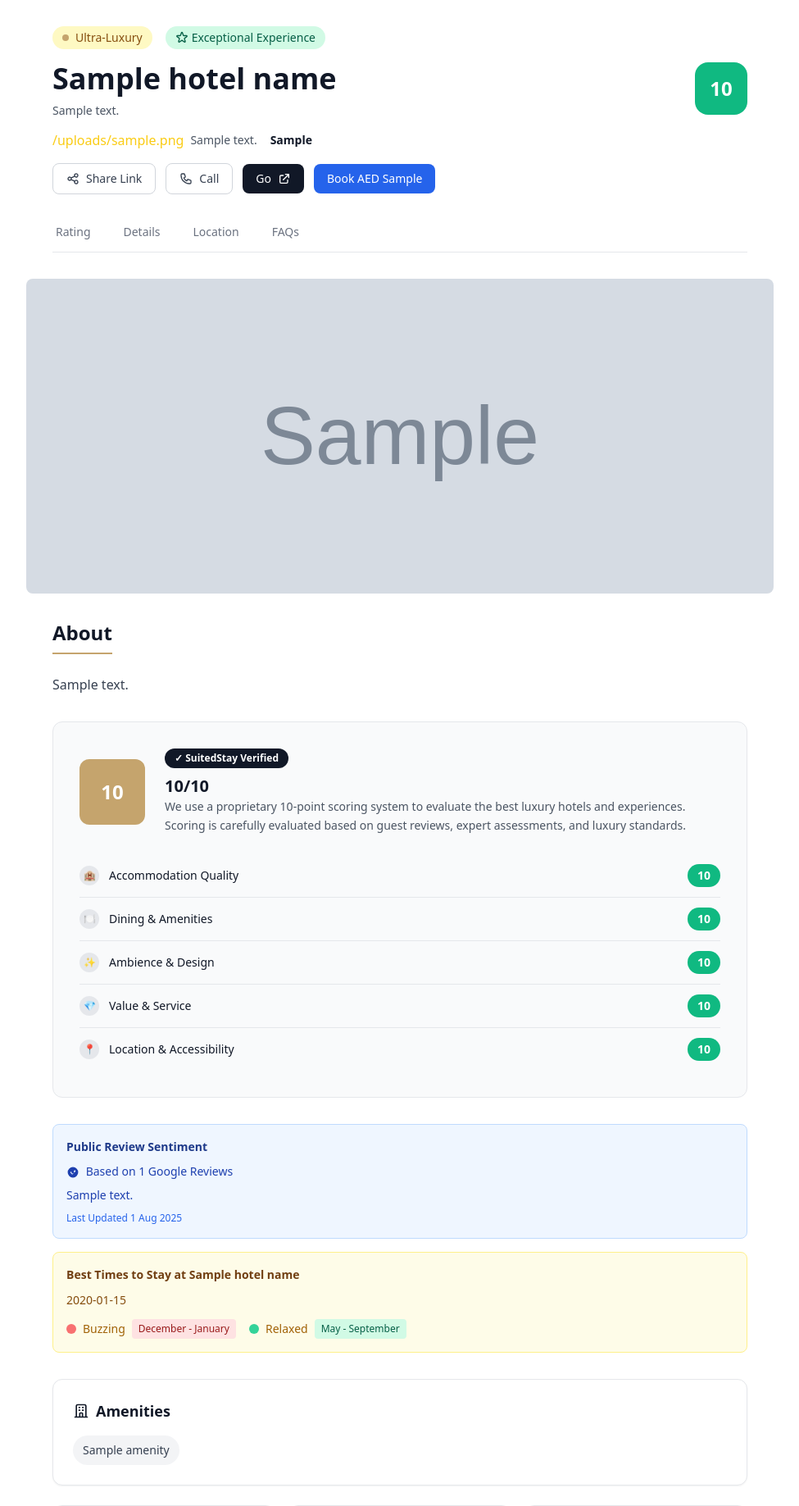
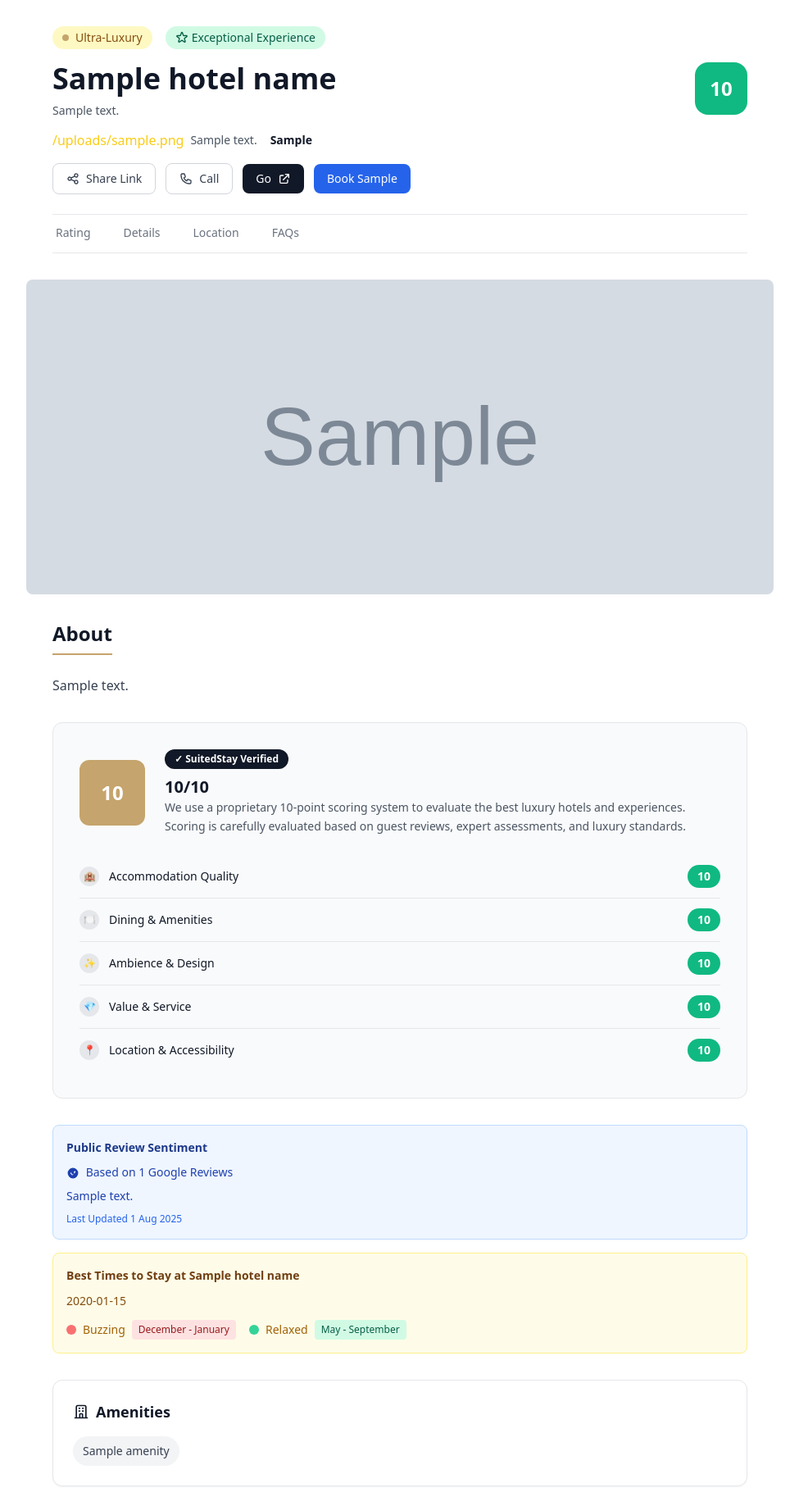
Before and after one commit to SuitedStay/SuitedStay, a Node project: template templates/hotel-template.hbs in a window 1280 px wide. Shown: the part 65-1902 px from the top of the page at 82% size, without its empty margins (152-1127 px from the left). Run offline with Node 20 templates, Linux system fonts and the light colour scheme; the template is opened without the code that fills it: most values are stand-ins (such as "Sample title", 1, 10 or a date in 2020); grey boxes marked "Sample" are stand-in pictures; some libraries are stand-ins or nearby versions.

Commit message:
Simplify price per night to show only price range

```diff
--- a/templates/hotel-template.hbs
+++ b/templates/hotel-template.hbs
@@ -125,11 +125,11 @@
                 </div>
 
                 <div class="flex flex-wrap items-center gap-3">
-                    <button onclick="shareLink()" class="flex items-center px-4 py-2 bg-white border border-gray-300 rounded-lg text-sm font-medium text-gray-700 hover:bg-gray-50 transition-colors">
+                    <button id="shareBtn" onclick="shareLink()" class="flex items-center px-4 py-2 bg-white border border-gray-300 rounded-lg text-sm font-medium text-gray-700 hover:bg-gray-50 transition-colors">
                         <svg class="w-4 h-4 mr-2" fill="none" stroke="currentColor" viewBox="0 0 24 24">
                             <path stroke-linecap="round" stroke-linejoin="round" stroke-width="2" d="M8.684 13.342C8.886 12.938 9 12.482 9 12c0-.482-.114-.938-.316-1.342m0 2.684a3 3 0 110-2.684m0 2.684l6.632 3.316m-6.632-6l6.632-3.316m0 0a3 3 0 105.367-2.684 3 3 0 00-5.367 2.684zm0 9.316a3 3 0 105.367 2.684 3 3 0 00-5.367-2.684z"></path>
                         </svg>
-                        Share Link
+                        <span id="shareText">Share Link</span>
                     </button>
                     {{#if phone_url}}
                     <a href="{{phone_url}}" class="flex items-center px-4 py-2 bg-white border border-gray-300 rounded-lg text-sm font-medium text-gray-700 hover:bg-gray-50 transition-colors">
@@ -147,7 +147,7 @@
                     </a>
                     {{#if book_link}}
                     <a href="{{book_link}}" target="_blank" class="px-4 py-2 bg-blue-600 text-white rounded-lg text-sm font-medium hover:bg-blue-700 transition-colors">
-                        Book AED {{price_range}}
+                        Book {{price_range}}
                     </a>
                     {{/if}}
                 </div>
@@ -160,7 +160,7 @@
         </div>
 
         <!-- Navigation Tabs -->
-        <div class="border-b border-gray-200 mb-8">
+        <div class="border-t border-b border-gray-200 mb-8">
             <nav class="flex space-x-8 overflow-x-auto">
                 <a href="#rating" class="nav-tab py-3 px-1 border-b-2 border-transparent text-gray-500 hover:text-gray-700 hover:border-gray-300 font-medium text-sm whitespace-nowrap cursor-pointer" onclick="scrollToSection('rating', this)">Rating</a>
                 <a href="#details" class="nav-tab py-3 px-1 border-b-2 border-transparent text-gray-500 hover:text-gray-700 hover:border-gray-300 font-medium text-sm whitespace-nowrap cursor-pointer" onclick="scrollToSection('details', this)">Details</a>
@@ -329,7 +329,7 @@
                         </svg>
                         <h4 class="font-semibold text-gray-900">Price per Night</h4>
                     </div>
-                    <p class="text-gray-700 text-base">{{price_indicator}} • from {{price_range}}</p>
+                    <p class="text-gray-700 text-base">{{price_range}}</p>
                 </div>
             </div>
         </section>
@@ -437,17 +437,22 @@
         {{/if}}
     </div>
 
-    <!-- Toast Notification -->
-    <div id="toast" class="fixed top-5 right-5 bg-emerald-500 text-white px-4 py-3 rounded-lg font-medium z-50 opacity-0 transform translate-y-2 transition-all duration-300">
-        Copied!
-    </div>
-
     <script>
         function shareLink() {
             const pageUrl = '{{page_url}}' || window.location.href;
+            const shareBtn = document.getElementById('shareBtn');
+            const shareText = document.getElementById('shareText');
 
             navigator.clipboard.writeText(pageUrl).then(function() {
-                showToast();
+                shareText.textContent = 'Copied';
+                shareBtn.classList.add('bg-emerald-50', 'border-emerald-300', 'text-emerald-700');
+                shareBtn.classList.remove('bg-white', 'border-gray-300', 'text-gray-700');
+
+                setTimeout(function() {
+                    shareText.textContent = 'Share Link';
+                    shareBtn.classList.remove('bg-emerald-50', 'border-emerald-300', 'text-emerald-700');
+                    shareBtn.classList.add('bg-white', 'border-gray-300', 'text-gray-700');
+                }, 2000);
             }).catch(function() {
                 const textArea = document.createElement('textarea');
                 textArea.value = pageUrl;
@@ -455,19 +460,17 @@
                 textArea.select();
                 document.execCommand('copy');
                 document.body.removeChild(textArea);
-                showToast();
+
+                shareText.textContent = 'Copied';
+                shareBtn.classList.add('bg-emerald-50', 'border-emerald-300', 'text-emerald-700');
+                shareBtn.classList.remove('bg-white', 'border-gray-300', 'text-gray-700');
+
+                setTimeout(function() {
+                    shareText.textContent = 'Share Link';
+                    shareBtn.classList.remove('bg-emerald-50', 'border-emerald-300', 'text-emerald-700');
+                    shareBtn.classList.add('bg-white', 'border-gray-300', 'text-gray-700');
+                }, 2000);
             });
-        }
-
-        function showToast() {
-            const toast = document.getElementById('toast');
-            toast.classList.remove('opacity-0', 'translate-y-2');
-            toast.classList.add('opacity-100', 'translate-y-0');
-
-            setTimeout(function() {
-                toast.classList.add('opacity-0', 'translate-y-2');
-                toast.classList.remove('opacity-100', 'translate-y-0');
-            }, 2000);
         }
 
         function scrollToSection(sectionId, tab) {
```
